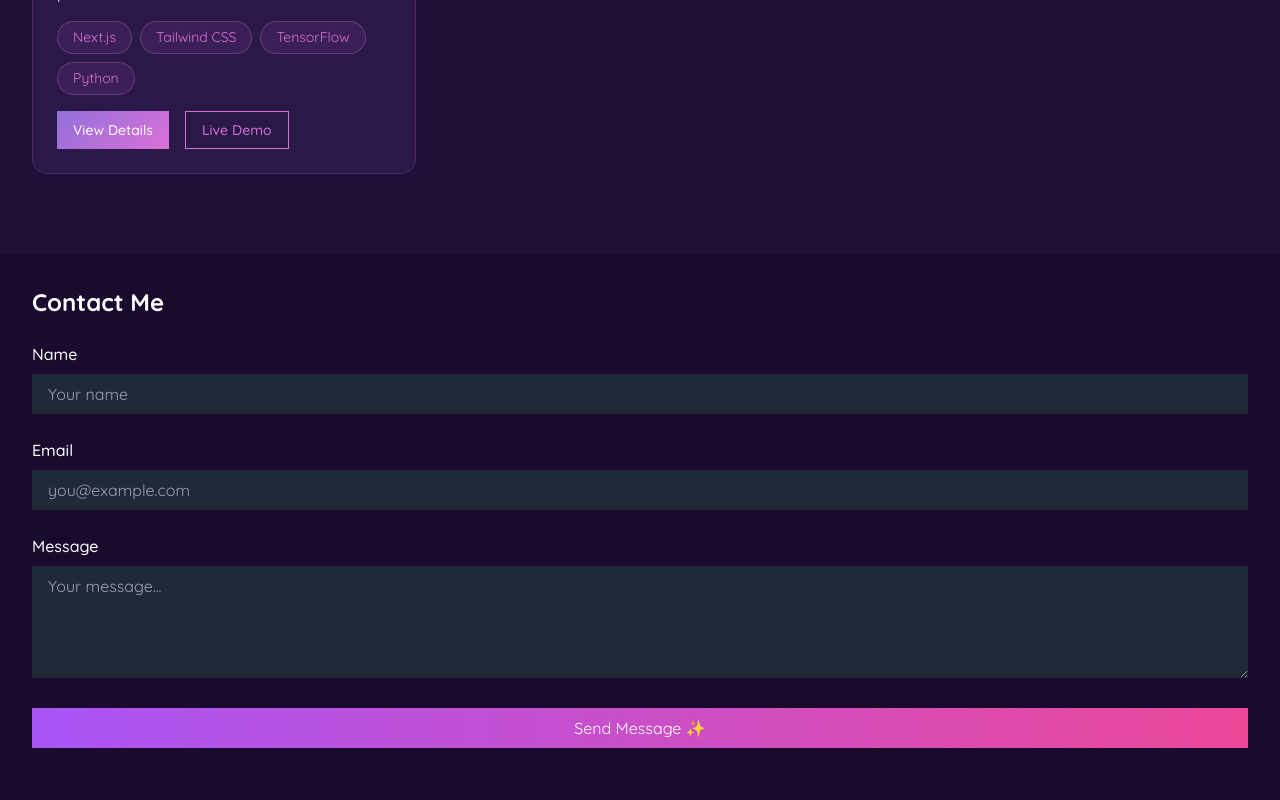
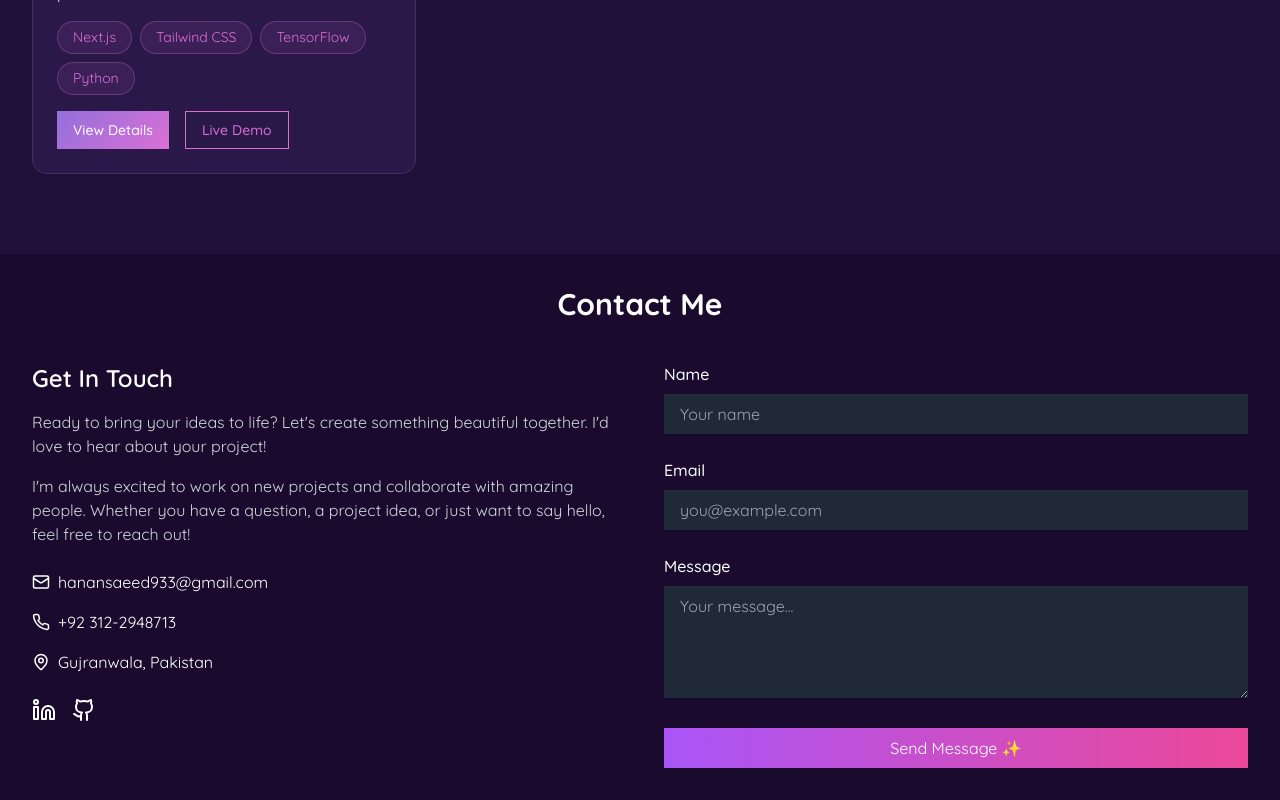
Before and after one commit to Ha-n-an/Portfolio, a Next.js app: page / in a window 1280 px wide. Shown: the part 4342-5142 px from the top of the page. Built offline with nearby package versions, Linux system fonts and the light colour scheme.

Commit message:
Updated contact form with Formspree and layout changes

```diff
--- a/components/contact.tsx
+++ b/components/contact.tsx
@@ -238,6 +238,7 @@
 // }
 import { useState } from "react";
 import { CardContent } from "@/components/ui/card";
+import { Mail, Phone, MapPin, Linkedin, Github } from "lucide-react";
 
 export default function Contact() {
   const [submitted, setSubmitted] = useState(false);
@@ -250,9 +251,7 @@ export default function Contact() {
     const res = await fetch("https://formspree.io/f/mzzvzleg", {
       method: "POST",
       body: data,
-      headers: {
-        Accept: "application/json",
-      },
+      headers: { Accept: "application/json" },
     });
 
     if (res.ok) {
@@ -263,8 +262,44 @@ export default function Contact() {
 
   return (
     <CardContent className="p-8">
-      <h3 className="text-2xl font-bold text-white mb-6">Contact Me</h3>
+      <h3 className="text-3xl font-bold text-white mb-10 text-center">Contact Me</h3>
+      <div className="grid md:grid-cols-2 gap-12 text-white">
+        {/* LEFT SIDE INFO */}
+        <div>
+          <h4 className="text-2xl font-semibold mb-4">Get In Touch</h4>
+          <p className="mb-4 text-gray-300">
+            Ready to bring your ideas to life? Let's create something beautiful together. I'd love to hear about your project!
+          </p>
+          <p className="mb-6 text-gray-300">
+            I'm always excited to work on new projects and collaborate with amazing people. Whether you have a question,
+            a project idea, or just want to say hello, feel free to reach out!
+          </p>
 
+          <div className="space-y-4">
+            <div className="flex items-center gap-2">
+              <Mail size={18} /> <span>hanansaeed933@gmail.com</span>
+            </div>
+            <div className="flex items-center gap-2">
+              <Phone size={18} /> <span>+92 312-2948713</span>
+            </div>
+            <div className="flex items-center gap-2">
+              <MapPin size={18} /> <span>Gujranwala, Pakistan</span>
+            </div>
+          </div>
+
+          {/* SOCIAL LINKS */}
+          <div className="mt-6 flex gap-4">
+            <a href="https://linkedin.com/in/YOUR-LINK" target="_blank" rel="noopener noreferrer">
+              <Linkedin className="hover:text-purple-500 transition" />
+            </a>
+            <a href="https://github.com/YOUR-USERNAME" target="_blank" rel="noopener noreferrer">
+              <Github className="hover:text-purple-500 transition" />
+            </a>
+          </div>
+        </div>
+
+        {/* RIGHT SIDE FORM */}
+        <div>
           {submitted ? (
             <div className="text-green-400 text-lg font-semibold">
               ✅ Thank you! Your message has been sent.
@@ -272,9 +307,7 @@ export default function Contact() {
           ) : (
             <form onSubmit={handleSubmit} className="space-y-6">
               <div>
-            <label htmlFor="name" className="block text-white font-medium mb-2">
-              Name
-            </label>
+                <label htmlFor="name" className="block text-white font-medium mb-2">Name</label>
                 <input
                   type="text"
                   id="name"
@@ -285,9 +318,7 @@ export default function Contact() {
                 />
               </div>
               <div>
-            <label htmlFor="email" className="block text-white font-medium mb-2">
-              Email
-            </label>
+                <label htmlFor="email" className="block text-white font-medium mb-2">Email</label>
                 <input
                   type="email"
                   id="email"
@@ -298,9 +329,7 @@ export default function Contact() {
                 />
               </div>
               <div>
-            <label htmlFor="message" className="block text-white font-medium mb-2">
-              Message
-            </label>
+                <label htmlFor="message" className="block text-white font-medium mb-2">Message</label>
                 <textarea
                   id="message"
                   name="message"
@@ -310,7 +339,6 @@ export default function Contact() {
                   className="w-full px-4 py-2 rounded-lg bg-gray-800 text-white focus:outline-none focus:ring-2 focus:ring-purple-500"
                 ></textarea>
               </div>
-
               <button
                 type="submit"
                 className="w-full bg-gradient-to-r from-purple-500 to-pink-500 text-white py-2 px-4 rounded-lg hover:scale-105 transition-transform"
@@ -319,6 +347,8 @@ export default function Contact() {
               </button>
             </form>
           )}
+        </div>
+      </div>
     </CardContent>
   );
 }
```
Lines whose indentation alone changed are shown as unchanged.
